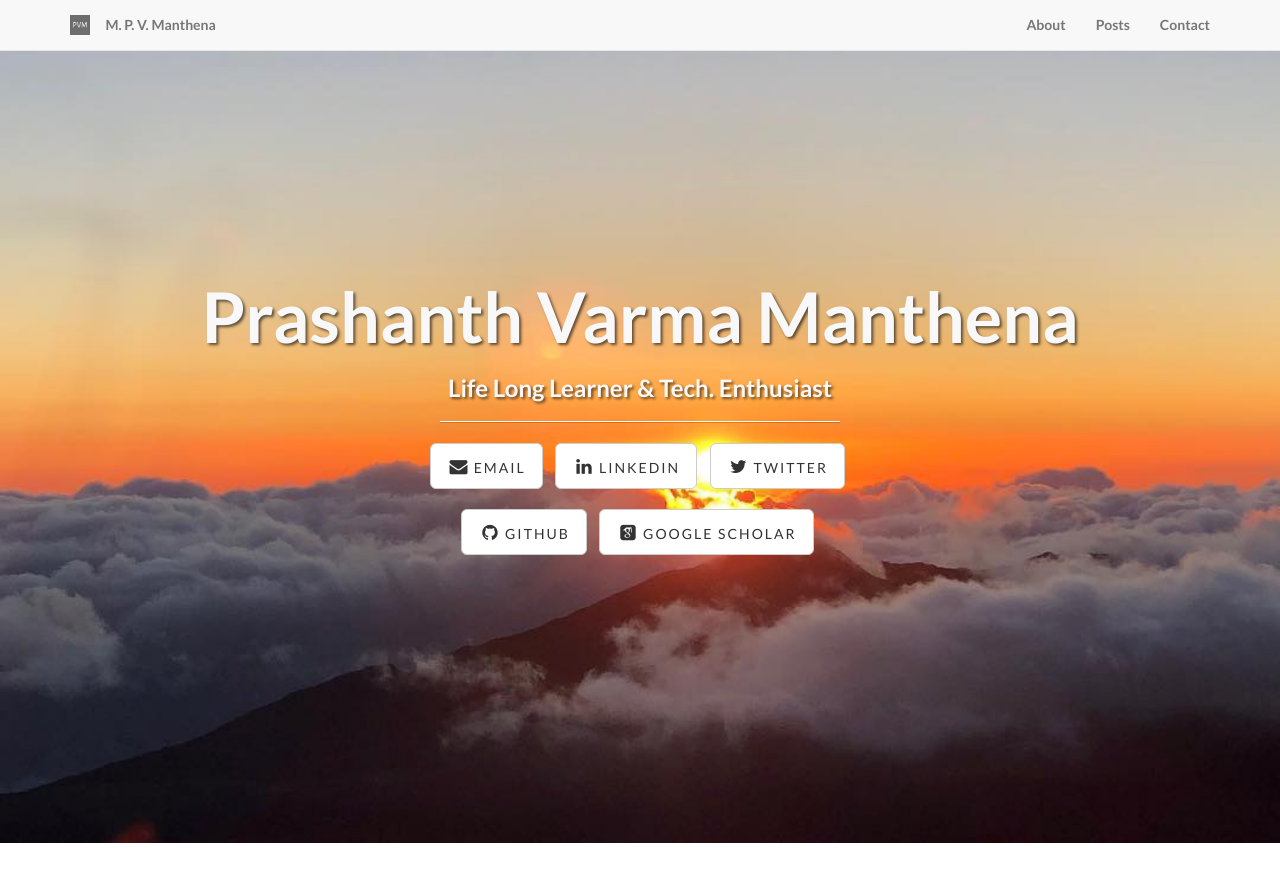
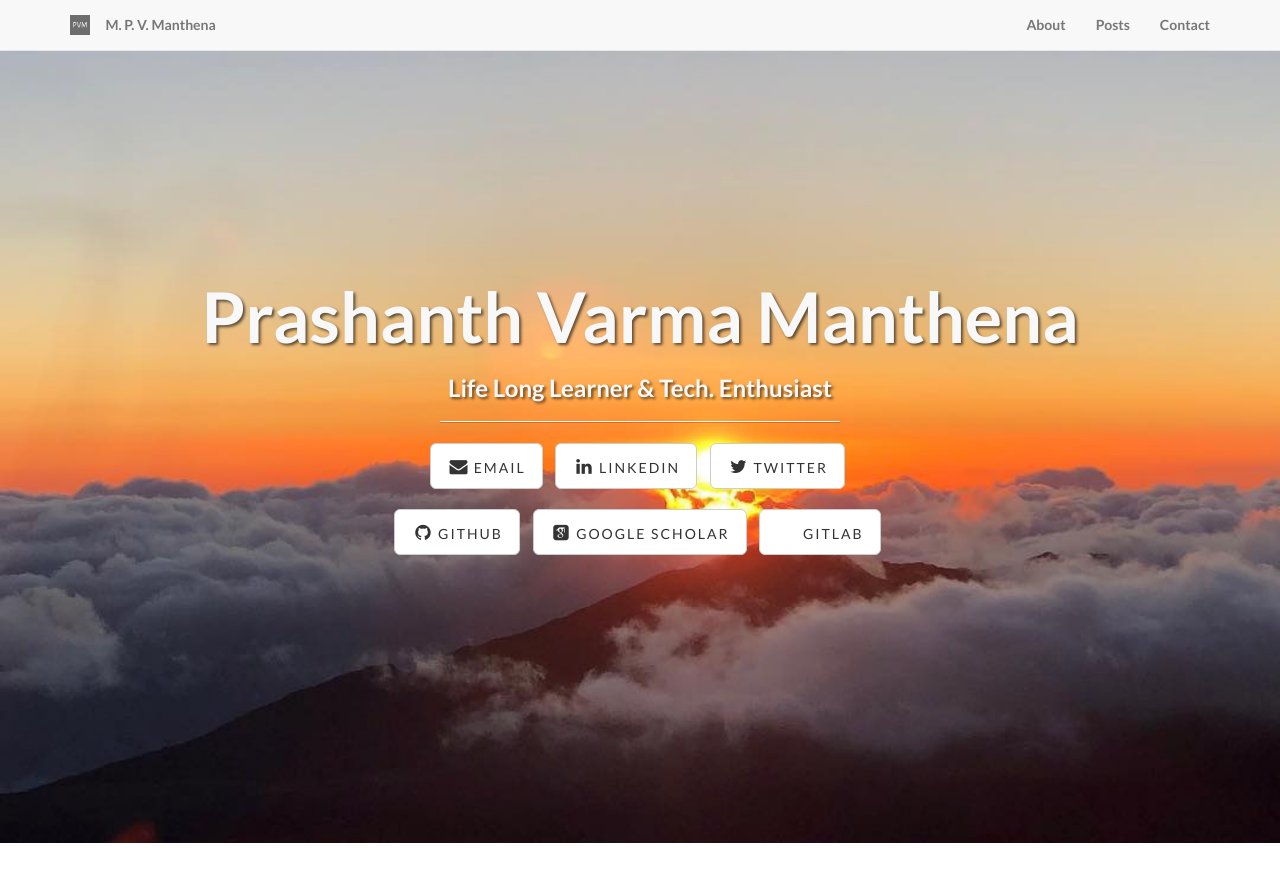
Before and after one commit to prashanthvarma/prashanthvarma.github.io, a Jekyll site: the page built from index.html, in a window 1280 px wide and 900 px high. Shown: the top 882 px of the window. Built offline with Jekyll 4.4.1, drawn with Linux system fonts in a browser that asks for light colours; some web fonts are replaced.

Commit message:
Update header.html

```diff
--- a/_includes/header.html
+++ b/_includes/header.html
@@ -61,6 +61,9 @@
                             <li>
                                 <a href="https://scholar.google.nl/citations?user=vrV8YSgAAAAJ&hl=en&oi=sra" class="btn btn-default btn-lg"><i class="ai ai-google-scholar-square fa-fw"></i> <span class="network-name">Google Scholar</span></a>
                             </li>
+			    <li>
+                                <a href="https://gitlab.com/pmanthena" class="btn btn-default btn-lg"><i class="fa fa-gitlab fa-fw"></i> <span class="network-name">GitLab</span></a>
+			    </li>
                         </ul>
                     </div>
                 </div>
```
